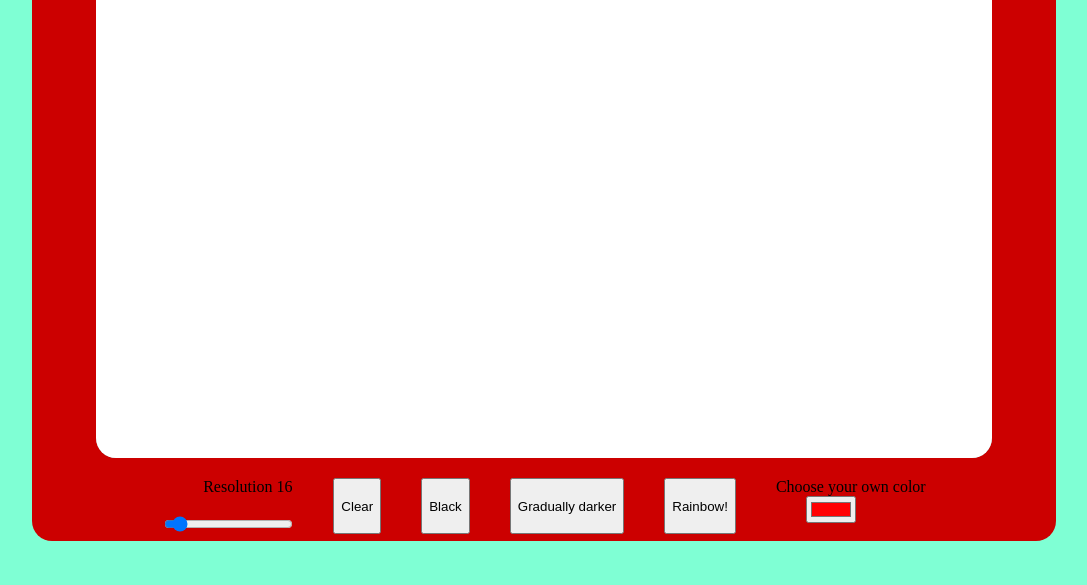
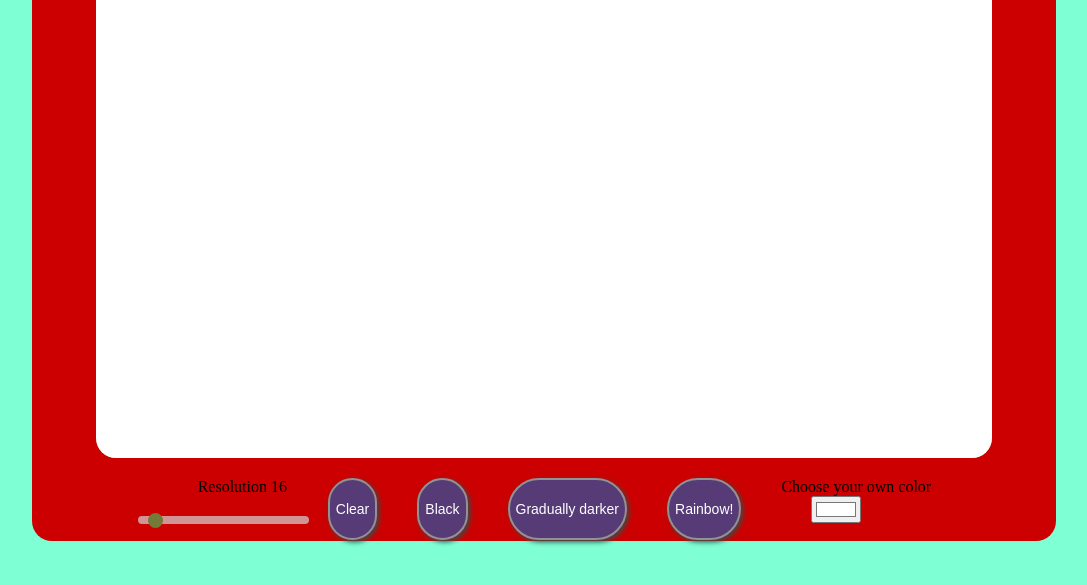
Before and after one commit to VVS232/Etch-a-Sketch, a plain HTML site: page index.html in a window 1280 px wide. Shown: the part 149-734 px from the top of the page, without its empty margins (104-1191 px from the left). Drawn offline with Linux system fonts and the light colour scheme.

Commit message:
design upgrade

```diff
--- a/index.html
+++ b/index.html
@@ -25,7 +25,7 @@
         <button type="button" name="random" id="random">Rainbow!</button>
         <div class="resolution">
             <label for="color">Choose your own color</label>
-        <input type="color" name="color" id="color" value="#FF0103">
+        <input type="color" name="color" id="color" value="#ffffff">
             </div>
         </div>
 
--- a/style.css
+++ b/style.css
@@ -43,3 +43,44 @@ display:grid;
 button,input{
     margin-right:40px;
 }
+button{
+    border: 2px solid rgb(146, 146, 146);
+    height:130%;
+    border-radius: 50px;
+    color:white;
+    font-size: 14px;
+    background-color: rgba(23, 93, 185, 0.644);
+    box-shadow: 2px 2px 5px 0px #2E5151;
+}
+
+#range{
+    -webkit-appearance: none;
+    width: 100%;
+    height: 8px;
+    border-radius: 5px;
+    background: #d3d3d3;
+    outline: none;
+    opacity: 0.7;
+    -webkit-transition: .2s;
+    transition: opacity .2s;
+}
+#range:hover {
+    opacity: 1;
+  }
+ #range::-webkit-slider-thumb {
+    -webkit-appearance: none;
+    appearance: none;
+    width: 15px;
+    height: 15px;
+    border-radius: 50%;
+    background: #4CAF50;
+    cursor: pointer;
+  }
+
+  #range::-moz-range-thumb {
+    width: 15px;
+    height: 15px;
+    border-radius: 50%;
+    background: #4CAF50;
+    cursor: pointer;
+  }
```
